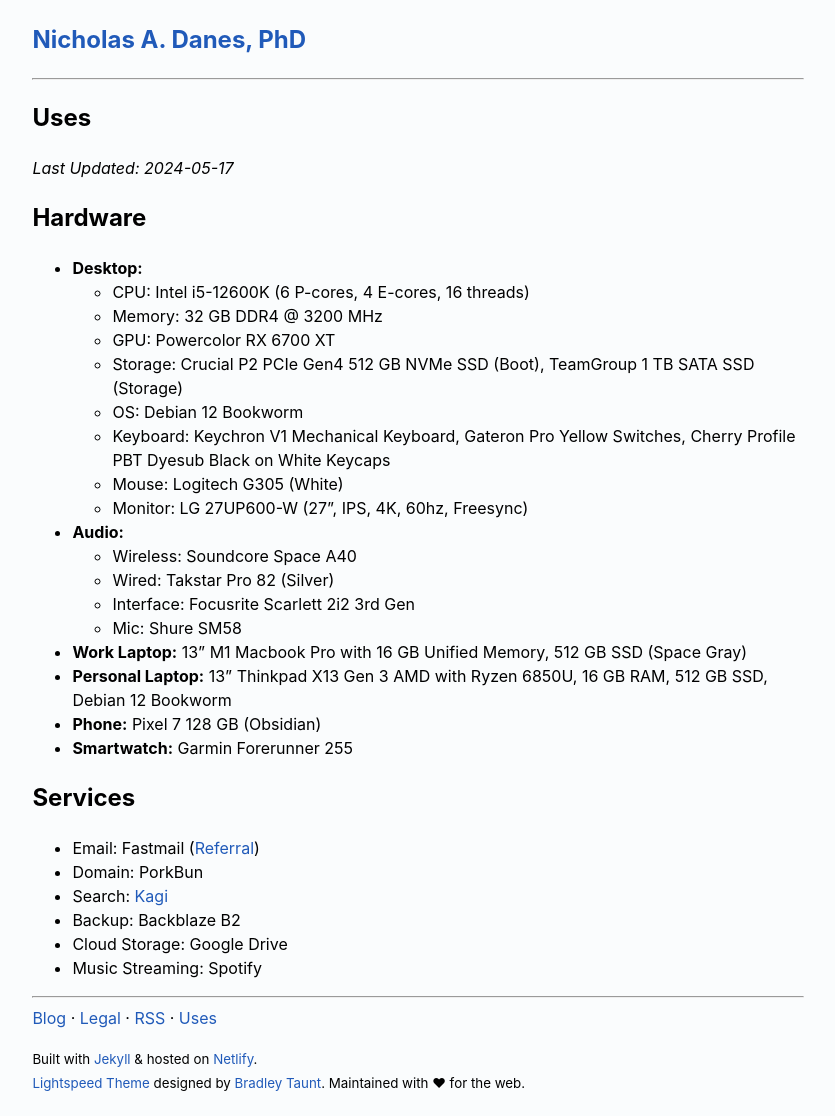
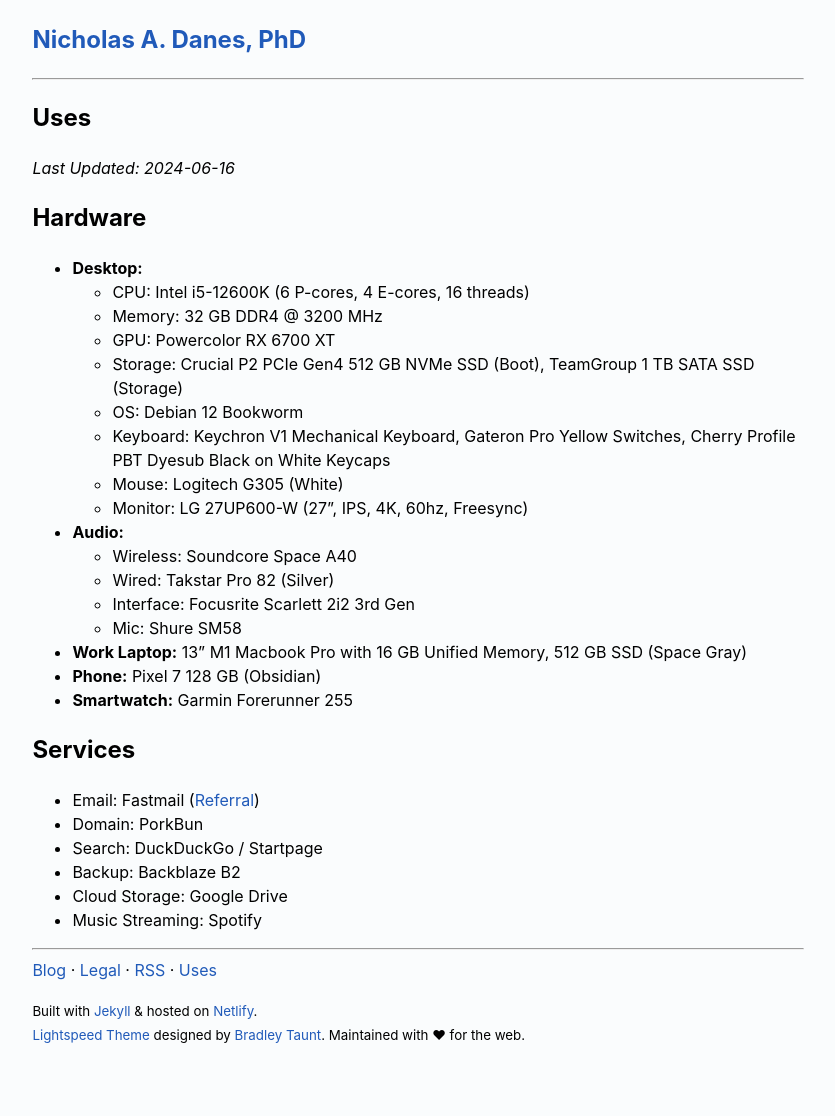
Before and after one commit to danesnick/website_lightspeed, a Jekyll site: the page built from uses.markdown, in a window 1280 px wide. Shown: the whole page, without its empty margins (222-1057 px from the left). Built offline with Jekyll 4.4.1, drawn with Linux system fonts in a browser that asks for light colours; after the commit the page ends 1068 px from its top, so only the background shows below that.

Commit message:
Update uses.markdown

```diff
--- a/uses.markdown
+++ b/uses.markdown
@@ -3,7 +3,7 @@ layout: page
 title: Uses
 permalink: /uses/
 ---
-*Last Updated: 2024-05-17*
+*Last Updated: 2024-06-16*
 
 ## Hardware
 
@@ -22,14 +22,13 @@ permalink: /uses/
 	* Interface: Focusrite Scarlett 2i2 3rd Gen
 	* Mic: Shure SM58
 * **Work Laptop:** 13" M1 Macbook Pro with 16 GB Unified Memory, 512 GB SSD (Space Gray)
-* **Personal Laptop:** 13" Thinkpad X13 Gen 3 AMD with Ryzen 6850U, 16 GB RAM, 512 GB SSD, Debian 12 Bookworm
 * **Phone:** Pixel 7 128 GB (Obsidian)
 * **Smartwatch:** Garmin Forerunner 255
 
 ## Services
 * Email: Fastmail ([Referral](https://ref.fm/u24999624))
 * Domain: PorkBun
-* Search: [Kagi](https://kagi.com)
+* Search: DuckDuckGo / Startpage
 * Backup: Backblaze B2
 * Cloud Storage: Google Drive
 * Music Streaming: Spotify
```
